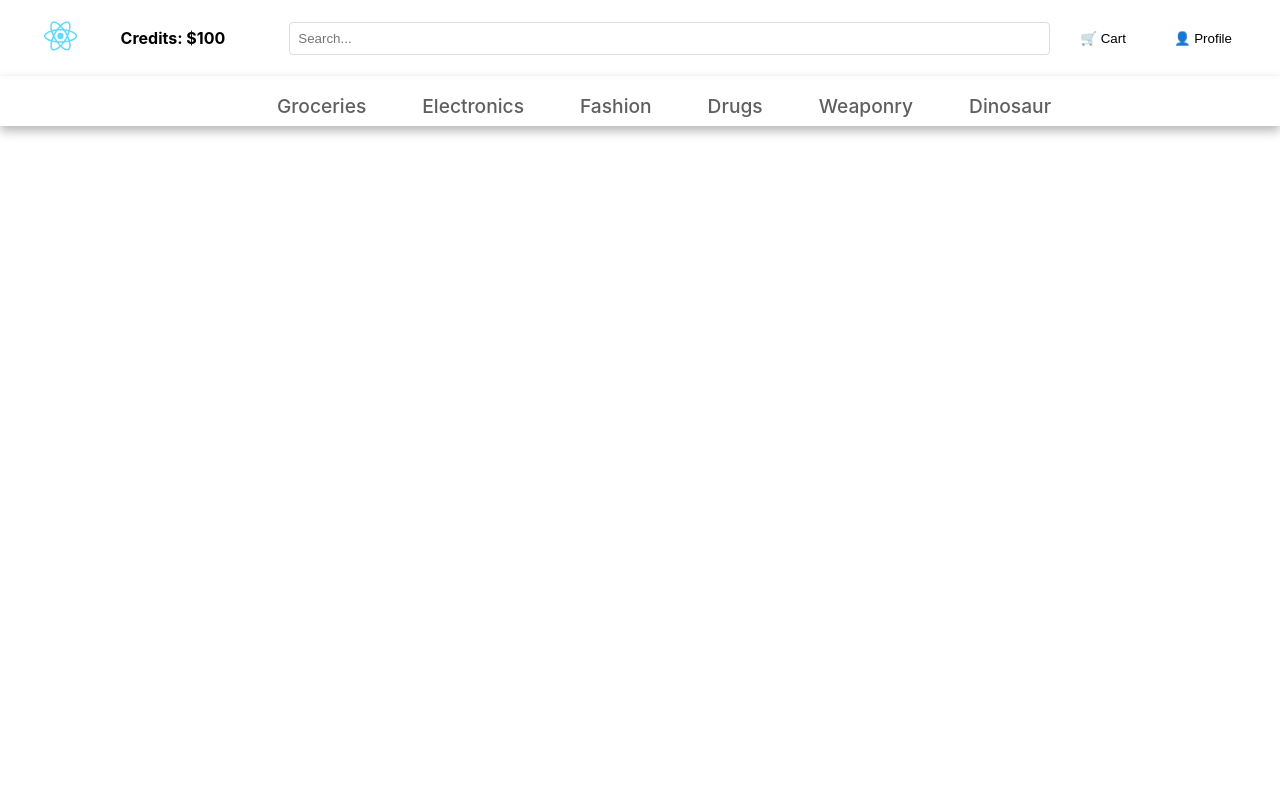
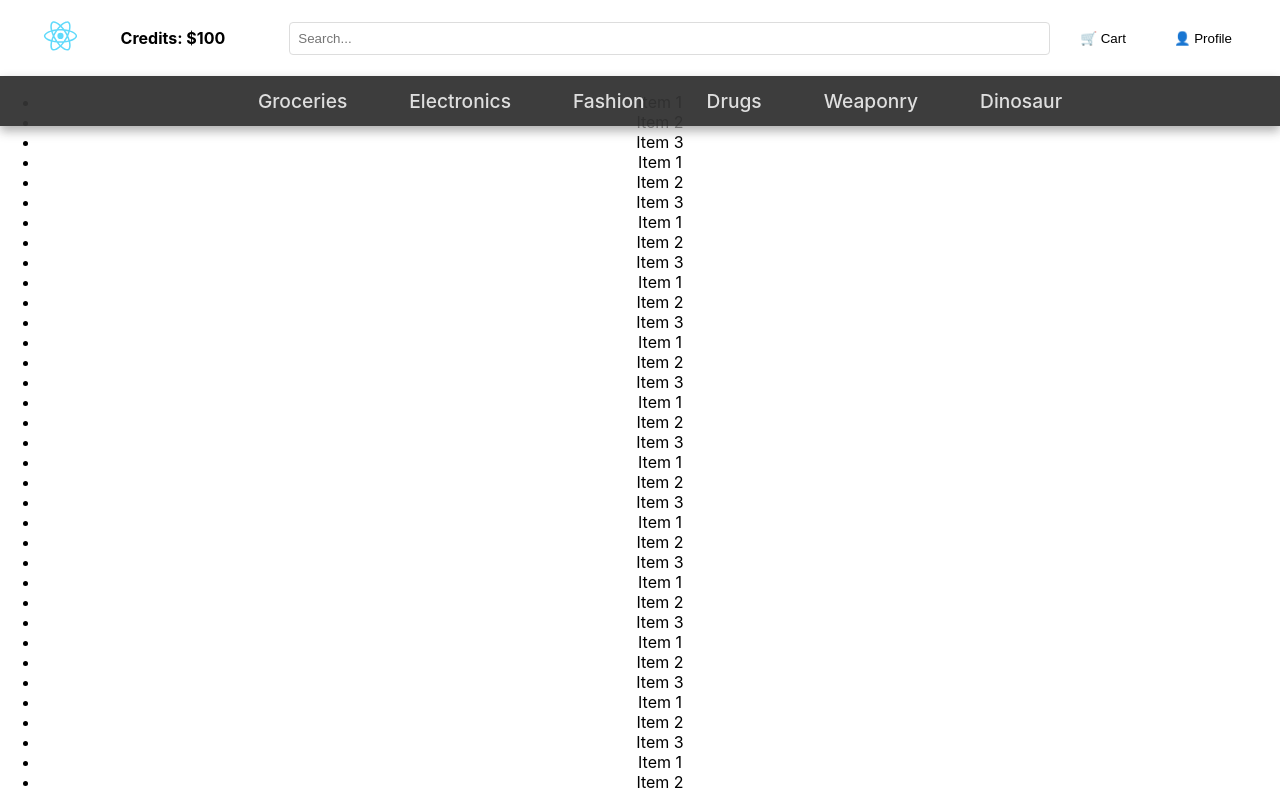
Before and after one commit to zachchong/hack4good, a React (Create React App) app: page / in a window 1280 px wide. Shown: the top 794 px of the page. Built offline with nearby package versions, Linux system fonts and the light colour scheme.

Commit message:
changed categories (final for now, going to work on dashboard)

```diff
--- a/src/App.js
+++ b/src/App.js
@@ -9,6 +9,98 @@ function App() {
 
       <Navbar />
       <Categories />
+      <ul>
+        <li>Item 1</li>
+        <li>Item 2</li>
+        <li>Item 3</li>
+        <li>Item 1</li>
+        <li>Item 2</li>
+        <li>Item 3</li>
+        <li>Item 1</li>
+        <li>Item 2</li>
+        <li>Item 3</li>
+        <li>Item 1</li>
+        <li>Item 2</li>
+        <li>Item 3</li>
+        <li>Item 1</li>
+        <li>Item 2</li>
+        <li>Item 3</li>
+        <li>Item 1</li>
+        <li>Item 2</li>
+        <li>Item 3</li>
+        <li>Item 1</li>
+        <li>Item 2</li>
+        <li>Item 3</li>
+        <li>Item 1</li>
+        <li>Item 2</li>
+        <li>Item 3</li>
+        <li>Item 1</li>
+        <li>Item 2</li>
+        <li>Item 3</li>
+        <li>Item 1</li>
+        <li>Item 2</li>
+        <li>Item 3</li>
+        <li>Item 1</li>
+        <li>Item 2</li>
+        <li>Item 3</li>
+        <li>Item 1</li>
+        <li>Item 2</li>
+        <li>Item 3</li>
+        <li>Item 1</li>
+        <li>Item 2</li>
+        <li>Item 3</li>
+        <li>Item 1</li>
+        <li>Item 2</li>
+        <li>Item 3</li>
+        <li>Item 1</li>
+        <li>Item 2</li>
+        <li>Item 3</li>
+        <li>Item 1</li>
+        <li>Item 2</li>
+        <li>Item 3</li>
+        <li>Item 1</li>
+        <li>Item 2</li>
+        <li>Item 3</li>
+        <li>Item 1</li>
+        <li>Item 2</li>
+        <li>Item 3</li>
+        <li>Item 1</li>
+        <li>Item 2</li>
+        <li>Item 3</li>
+        <li>Item 1</li>
+        <li>Item 2</li>
+        <li>Item 3</li>
+        <li>Item 1</li>
+        <li>Item 2</li>
+        <li>Item 3</li>
+        <li>Item 1</li>
+        <li>Item 2</li>
+        <li>Item 3</li>
+        <li>Item 1</li>
+        <li>Item 2</li>
+        <li>Item 3</li>
+        <li>Item 1</li>
+        <li>Item 2</li>
+        <li>Item 3</li>
+        <li>Item 1</li>
+        <li>Item 2</li>
+        <li>Item 3</li>
+        <li>Item 1</li>
+        <li>Item 2</li>
+        <li>Item 3</li>
+        <li>Item 1</li>
+        <li>Item 2</li>
+        <li>Item 3</li>
+        <li>Item 1</li>
+        <li>Item 2</li>
+        <li>Item 3</li>
+        <li>Item 1</li>
+        <li>Item 2</li>
+        <li>Item 3</li>
+        <li>Item 1</li>
+        <li>Item 2</li>
+        <li>Item 3</li>
+      </ul>
     </div>
   );
 }
--- a/src/components/Navbar.css
+++ b/src/components/Navbar.css
@@ -4,6 +4,8 @@
   padding: 1rem 2rem;
   background-color: white;
   box-shadow: 0 2px 4px rgba(0,0,0,0.1);
+
+  z-index: 20;
 }
 
 .navbar-logo img {
--- a/src/components/categories.css
+++ b/src/components/categories.css
@@ -4,49 +4,55 @@
 }
 
 .cats {
+    display: flexbox;
     box-shadow: 0px 5px 10px 0px #aaa;
     position: fixed;
     width: 100%;
-  background: #fff;
-  color: #000;
-  opacity: 0.85;
-  height: 50px;
+    background: #333;
+    color: #fff;
+    opacity: 0.95;
     z-index: 12;
+    transition: background 0.3s ease-in-out, opacity 0.3s ease-in-out;
 }
 
 .categories {
     display: flex;
-  justify-content: space-between;
-  height: 64px;
+    justify-content: center;
+    height: 50px;
     align-items: center;
 }
 
 .menu-items {
-  order: 2;
     display: flex;
-    justify-content: space-between;
+    justify-content:center;
     margin: auto;
+
 }
 
 .menu-items li {
     list-style: none;
-  margin-left: 0.5rem;
-  margin-bottom: 0.25rem;
+    margin: auto;
     font-size: 1.2rem;
-  border-radius: 10%;
+    border-radius: 5px;
+    transition: background-color 0.3s ease-in-out, transform 0.3s ease-in-out;
+    margin-left: 1rem;
+    margin-right: 1rem;
+    padding: 5px;
+    padding-left: 15px;
+    padding-right: 15px;
 }
 
 .menu-items a {
     text-decoration: none;
-  color: #444;
+    color: #ddd;
     font-weight: 500;
     transition: color 0.3s ease-in-out;
-  margin-left: 1.5rem;
-  margin-bottom: 1rem;
-  margin-right: 1.5rem;
-  margin-top: 1rem;
+
+
 }
 
 .menu-items li:hover {
-  background-color: #f5f5f5;
+    background-color: #555;
+    transform: scale(1.05);
+    color: #fff;
 }
```
Lines whose indentation alone changed are shown as unchanged.
